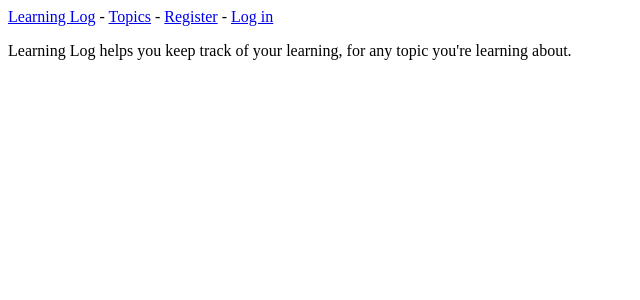
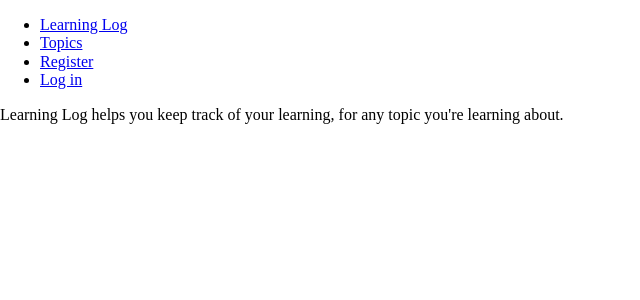
Before and after one commit to johansantana/learning-log, a Django app: page / in a window 1280 px wide. Shown: the top 300 px of the page, without its empty margins (0-640 px from the left). Run offline with Django 4.2, Linux system fonts and the light colour scheme; some libraries are stand-ins or nearby versions.

Commit message:
refactor: modified base.html structure

```diff
--- a/learning_logs/templates/layouts/base.html
+++ b/learning_logs/templates/layouts/base.html
@@ -1,13 +1,34 @@
-<p>
-  <a href="{% url 'learning_logs:index' %}">Learning Log</a> -
-  <a href="{% url 'learning_logs:topics' %}">Topics</a> -
-  {% if user.is_authenticated %}
-    Hello, {{ user.username }}
-    <a href="{% url 'users:logout' %}">Log out</a>
-  {% else %}
-    <a href="{% url 'users:register' %}">Register</a> -
-    <a href="{% url 'users:login' %}">Log in</a>
-  {% endif %}
-</p>
+<!DOCTYPE html>
+<html lang="en">
+<head>
+  <meta charset="UTF-8">
+  <meta http-equiv="X-UA-Compatible" content="IE=edge">
+  <meta name="viewport" content="width=device-width, initial-scale=1.0">
+  <title>Learning Log - {% block pagetitle %}{% endblock pagetitle %}</title>
+  {% load static %}
+  <link rel="stylesheet" href="{% static 'styles/normalize.css' %}">
+  <link rel="stylesheet" href="{% static 'styles/main.css' %}">
+</head>
+<body>
+  <nav class="navbar">
+    <ul>
+      <li><a href="{% url 'learning_logs:index' %}">Learning Log</a></li>
 
-{% block content %}{% endblock content %}
+      <li><a href="{% url 'learning_logs:topics' %}">Topics</a></li>
+      {% if user.is_authenticated %}
+      <li>
+        <span class="greeting">Hello, {{ user.username }} </span>
+        <a href="{% url 'users:logout' %}" class="cta-button">Log out</a>
+      </li>
+      {% else %}
+        <li><a href="{% url 'users:register' %}" class="cta-button">Register</a></li>
+        <li><a href="{% url 'users:login' %}" class="cta-button">Log in</a></li>
+      {% endif %}
+    </ul>
+  </nav>
+
+  <main>
+    {% block content %}{% endblock content %}
+  </main>
+</body>
+</html>
```
